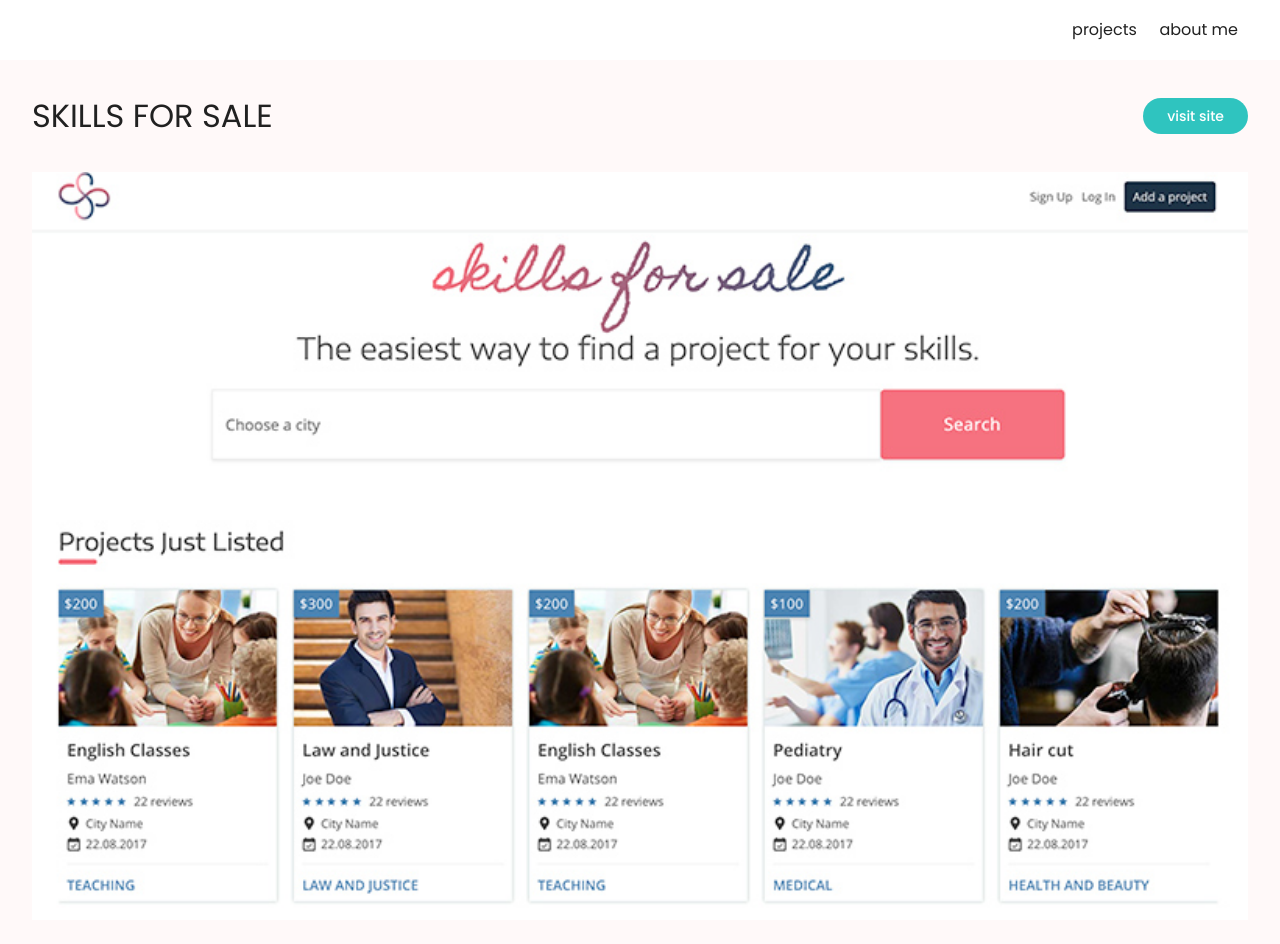
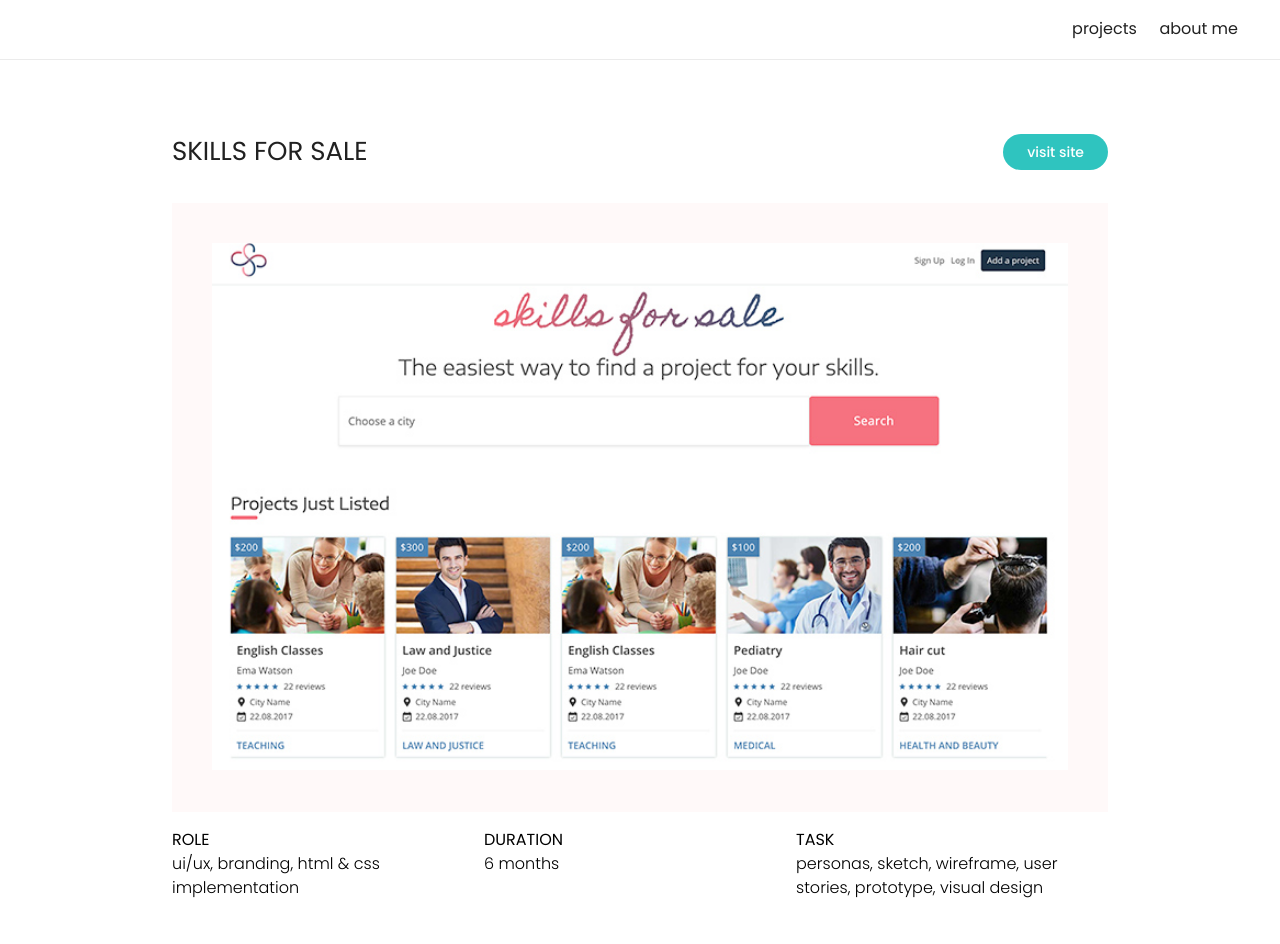
Before and after one commit to ioanarosu/portfolio, a plain HTML site: page docs/skills-for-sale.html in a window 1280 px wide. Shown: the top 944 px of the page. Drawn offline with Linux system fonts and the light colour scheme.

Commit message:
deploy site

```diff
--- a/docs/css/case-study.css
+++ b/docs/css/case-study.css
@@ -406,9 +406,23 @@ ul {
   margin: 0;
   padding: 0; }
 
+header {
+  position: fixed;
+  max-width: 144rem;
+  margin: 0 auto;
+  z-index: 11;
+  top: 0;
+  right: 0;
+  bottom: 0;
+  left: 0;
+  height: 60px;
+  background-color: #ffffff;
+  border-bottom: 1px solid #3e3e3e1a; }
+
 .case-study {
-  padding: 3.2rem;
-  background-color: #fff5f58f; }
+  max-width: 100rem;
+  margin: 8rem auto 0;
+  padding: 3.2rem; }
   .case-study__title {
     display: -webkit-box;
     display: -ms-flexbox;
@@ -416,32 +430,38 @@ ul {
     -webkit-box-align: center;
     -ms-flex-align: center;
     align-items: center;
-    margin-bottom: 3.2rem; }
+    margin-bottom: 3.2rem;
+    -webkit-box-pack: center;
+    -ms-flex-pack: center;
+    justify-content: center;
+    -ms-flex-wrap: wrap;
+    flex-wrap: wrap; }
     .case-study__title h2 {
       -webkit-box-flex: 1;
       -ms-flex: 1 0 auto;
       flex: 1 0 auto;
       line-height: 1.5;
       font-weight: 400;
-      font-size: 3.2rem;
+      font-size: 2.6rem;
       text-align: left; }
   .case-study__picture {
-    margin-bottom: 2.4rem; }
+    margin-bottom: 1.6rem;
+    text-align: center;
+    background-color: #fff5f58f; }
     .case-study__picture img {
-      max-width: 144rem;
       width: 100%; }
   .case-study__infos {
-    margin-bottom: 1.6rem;
     display: -webkit-box;
     display: -ms-flexbox;
     display: flex;
-    -webkit-box-pack: justify;
-    -ms-flex-pack: justify;
-    justify-content: space-between; }
+    -ms-flex-wrap: wrap;
+    flex-wrap: wrap;
+    -webkit-box-pack: left;
+    -ms-flex-pack: left;
+    justify-content: left; }
     .case-study__infos--resp {
-      -webkit-box-flex: 1;
-      -ms-flex: 1 0 33%;
-      flex: 1 0 33%; }
+      margin-bottom: 1.6rem;
+      padding-right: 2.4rem; }
       .case-study__infos--resp h5 {
         font-family: "Poppins", sans-serif;
         font-size: 1.6rem;
@@ -478,3 +498,21 @@ ul {
     font-size: 2rem;
     font-weight: 400;
     margin-bottom: 1.6rem; }
+
+@media only screen and (min-width: 768px) and (max-width: 1024px) {
+  .case-study__picture {
+    padding: 2.6rem; } }
+
+@media only screen and (min-width: 1024px) and (max-width: 1440px) {
+  .case-study {
+    margin-top: 10rem; }
+    .case-study__infos--resp {
+      -webkit-box-flex: 1;
+      -ms-flex: 1 0 33%;
+      flex: 1 0 33%; }
+    .case-study__picture {
+      padding: 4rem; } }
+
+@media only screen and (min-width: 1440px) {
+  .case-study__picture {
+    padding: 4rem; } }
--- a/docs/css/style.css
+++ b/docs/css/style.css
@@ -550,23 +550,24 @@ header {
   background-color: #212121;
   color: #EEEDF1;
   position: relative;
-  padding: 3rem; }
-  .sm-about h2 {
+  padding: 3rem;
+  margin-top: 6rem; }
+  .sm-about h1 {
     font-family: 'Poppins', sans-serif;
-    font-weight: 300;
+    font-weight: 400;
     text-transform: lowercase;
     text-align: center;
     color: #C42F34;
     font-size: 36px;
     letter-spacing: 0;
-    margin-bottom: .6rem; }
+    margin: 0; }
   .sm-about h3 {
     font-family: 'Poppins', sans-serif;
     text-align: center;
     font-weight: 300;
     text-transform: uppercase;
     letter-spacing: .5rem;
-    font-size: 1.8rem;
+    font-size: 1.6rem;
     margin: 0;
     line-height: 1.5; }
   .sm-about p {
@@ -649,7 +650,8 @@ header {
     text-align: right; }
   .sm-about {
     height: 100%;
-    padding-top: 5rem; }
+    padding-top: 5rem;
+    margin-top: 0; }
     .sm-about p {
       margin-top: 4.2rem; }
     .sm-about h2 {
@@ -675,7 +677,8 @@ header {
     display: grid; }
   .sm-about {
     height: 100%;
-    padding-top: 5rem; }
+    padding-top: 5rem;
+    margin-top: 0; }
     .sm-about h2 {
       font-size: 3.5rem;
       margin-top: 2rem; }
@@ -818,10 +821,12 @@ header {
 @media only screen and (min-width: 768px) and (max-width: 1024px) {
   .right-side {
     grid-column-start: 2; }
+    .right-side header {
+      left: 35rem; }
   .contact {
     display: none; }
   .best-projects {
-    margin-top: 0;
+    margin-top: 10rem;
     padding-top: 2rem; }
     .best-projects .projects {
       margin-top: 0; } }
@@ -830,10 +835,12 @@ header {
   .right-side {
     grid-column-start: 2;
     margin-bottom: 3.2rem; }
+    .right-side header {
+      left: 40rem; }
   .contact {
     display: none; }
   .best-projects {
-    margin-top: 2rem; }
+    margin-top: 10rem; }
     .best-projects .projects {
       display: grid;
       grid-template-columns: 1fr 1fr;
@@ -849,8 +856,12 @@ header {
   .right-side {
     grid-column-start: 2;
     margin-bottom: 3.2rem; }
+    .right-side header {
+      left: 40rem; }
     .right-side .contact {
       display: none; }
+  .best-projects {
+    margin-top: 10rem; }
     .best-projects h2 {
       padding-top: 3rem;
       text-align: left; }
@@ -1760,9 +1771,23 @@ ul {
   margin: 0;
   padding: 0; }
 
+header {
+  position: fixed;
+  max-width: 144rem;
+  margin: 0 auto;
+  z-index: 11;
+  top: 0;
+  right: 0;
+  bottom: 0;
+  left: 0;
+  height: 60px;
+  background-color: #ffffff;
+  border-bottom: 1px solid #3e3e3e1a; }
+
 .case-study {
-  padding: 3.2rem;
-  background-color: #fff5f58f; }
+  max-width: 100rem;
+  margin: 8rem auto 0;
+  padding: 3.2rem; }
   .case-study__title {
     display: -webkit-box;
     display: -ms-flexbox;
@@ -1770,32 +1795,38 @@ ul {
     -webkit-box-align: center;
     -ms-flex-align: center;
     align-items: center;
-    margin-bottom: 3.2rem; }
+    margin-bottom: 3.2rem;
+    -webkit-box-pack: center;
+    -ms-flex-pack: center;
+    justify-content: center;
+    -ms-flex-wrap: wrap;
+    flex-wrap: wrap; }
     .case-study__title h2 {
       -webkit-box-flex: 1;
       -ms-flex: 1 0 auto;
       flex: 1 0 auto;
       line-height: 1.5;
       font-weight: 400;
-      font-size: 3.2rem;
+      font-size: 2.6rem;
       text-align: left; }
   .case-study__picture {
-    margin-bottom: 2.4rem; }
+    margin-bottom: 1.6rem;
+    text-align: center;
+    background-color: #fff5f58f; }
     .case-study__picture img {
-      max-width: 144rem;
       width: 100%; }
   .case-study__infos {
-    margin-bottom: 1.6rem;
     display: -webkit-box;
     display: -ms-flexbox;
     display: flex;
-    -webkit-box-pack: justify;
-    -ms-flex-pack: justify;
-    justify-content: space-between; }
+    -ms-flex-wrap: wrap;
+    flex-wrap: wrap;
+    -webkit-box-pack: left;
+    -ms-flex-pack: left;
+    justify-content: left; }
     .case-study__infos--resp {
-      -webkit-box-flex: 1;
-      -ms-flex: 1 0 33%;
-      flex: 1 0 33%; }
+      margin-bottom: 1.6rem;
+      padding-right: 2.4rem; }
       .case-study__infos--resp h5 {
         font-family: "Poppins", sans-serif;
         font-size: 1.6rem;
@@ -1832,3 +1863,21 @@ ul {
     font-size: 2rem;
     font-weight: 400;
     margin-bottom: 1.6rem; }
+
+@media only screen and (min-width: 768px) and (max-width: 1024px) {
+  .case-study__picture {
+    padding: 2.6rem; } }
+
+@media only screen and (min-width: 1024px) and (max-width: 1440px) {
+  .case-study {
+    margin-top: 10rem; }
+    .case-study__infos--resp {
+      -webkit-box-flex: 1;
+      -ms-flex: 1 0 33%;
+      flex: 1 0 33%; }
+    .case-study__picture {
+      padding: 4rem; } }
+
+@media only screen and (min-width: 1440px) {
+  .case-study__picture {
+    padding: 4rem; } }
--- a/docs/skills-for-sale.html
+++ b/docs/skills-for-sale.html
@@ -5,8 +5,10 @@
         <meta charset="utf-8">
         <meta http-equiv="X-UA-Compatible" content="IE=edge,chrome=1">
         <title>ioanarosux.com | Portfolio UI/UX.designer</title>
-        <meta name="viewport"
-        content="width=device-width, initial-scale=1, user-scalable=no, minimal-ui">
+        <meta name="description"
+        content="Freelance UI/UX designer">
+        <meta name="keywords" content="ui design, ux design, ui ux, mobile app design, digital product designer">
+        <meta name="viewport" content="width=device-width, initial-scale=1, user-scalable=no, minimal-ui">
         <link rel="stylesheet" type="text/css" href="css/style.css">
         <link href="https://fonts.googleapis.com/css?family=Poppins:300,300i,400,400i,500,500i,600,600i,700,800&display=swap"
         rel="stylesheet">
@@ -34,7 +36,7 @@
             <div class="case-study">
                 <div class="case-study__title">
                      <h2>Skills for sale </h2>
- <span><a class="btn-ext-link" href="">Visit site</a></span>
+ <span><a class="btn-ext-link" href="https://ioanarosu.github.io/skills-for-sale/">Visit site</a></span>
 
                 </div>
                 <div class="case-study__picture">
```
Also changed, not shown: docs/about.html (+4 -2 lines), docs/css/left-side.css (+10 -7 lines), docs/css/right-side.css (+10 -2 lines), docs/index.html (+20 -18 lines). Lines whose indentation alone changed are shown as unchanged.
